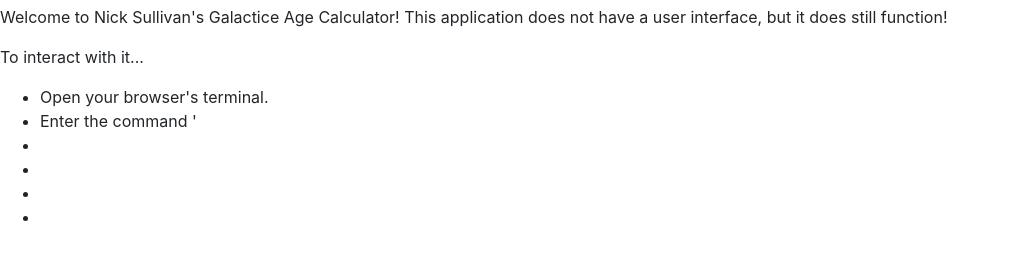
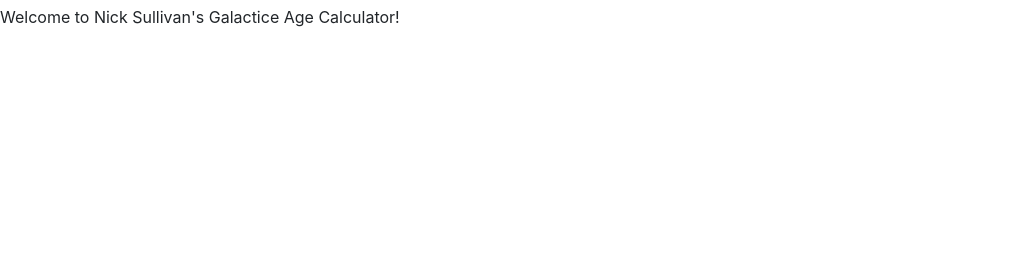
Before and after one commit to nicholassull/galactic-age-calculator, a website built with webpack: page src/index.html in a window 1280 px wide. Shown: the part 51-310 px from the top of the page, without its empty margins (0-1010 px from the left). Built offline with nearby package versions, Linux system fonts and the light colour scheme.

Commit message:
remove inaccurate text from index.html

```diff
--- a/src/index.html
+++ b/src/index.html
@@ -8,15 +8,7 @@
 </head>
 <body>
 <h1>Galactice Age Calculator</h1>
-<p>Welcome to Nick Sullivan's Galactice Age Calculator! This application does not have a user interface, but it does still function!</p>
-<p>To interact with it...</p>
-<ul>
-  <li>Open your browser's terminal.</li>
-  <li>Enter the command '</li>
-  <li></li>
-  <li></li>
-  <li></li>
-  <li></li>
+<p>Welcome to Nick Sullivan's Galactice Age Calculator!</p>
 </ul>
 </body>
 </html>
```
